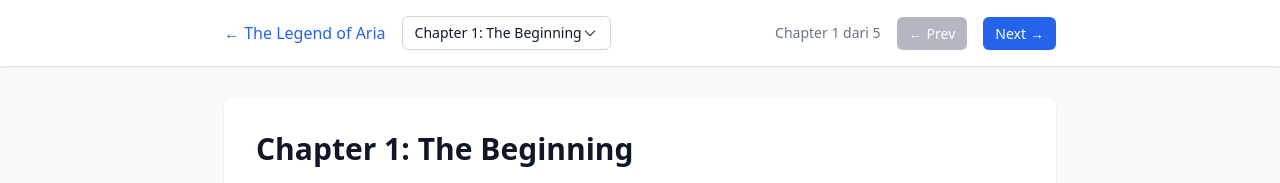
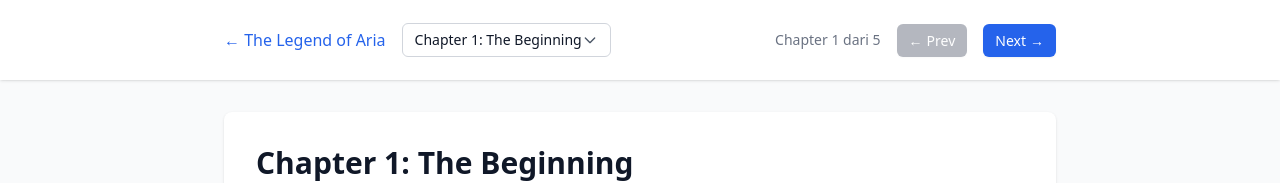
Before and after one commit to muhammad-zainal-muttaqin/novel-vercel, a Next.js app: page /novel/the-legend-of-aria/chapter-1 in a window 1280 px wide. Shown: the top 183 px of the page. Built offline with nearby package versions, Linux system fonts and the light colour scheme.

Commit message:
Fix desktop header: consistent height across all pages

```diff
--- a/src/app/novel/[slug]/[chapter]/page.tsx
+++ b/src/app/novel/[slug]/[chapter]/page.tsx
@@ -172,7 +172,7 @@
         {/* Desktop Header - Full width */}
         <div className="hidden lg:block bg-white shadow-sm">
           <div className="max-w-4xl mx-auto px-4 sm:px-6 lg:px-8">
-            <div className="flex justify-between items-center py-4">
+            <div className="flex justify-between items-center py-4 min-h-[80px]">
               <div className="flex items-center space-x-4">
                 <Button href={`/novel/${slug}`} variant="primary" className="inline-block text-blue-600 hover:text-blue-800 transition-colors bg-transparent shadow-none">
                   ← {novel.metadata.title}
```
